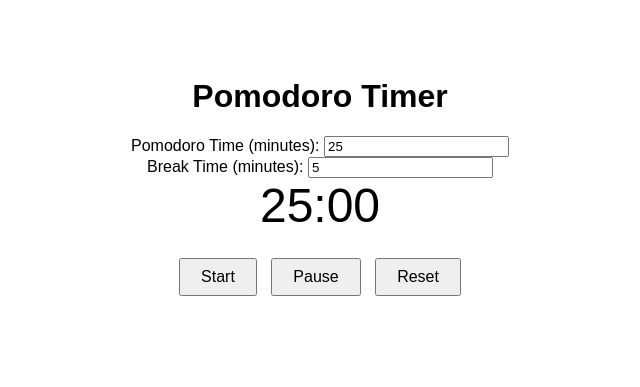
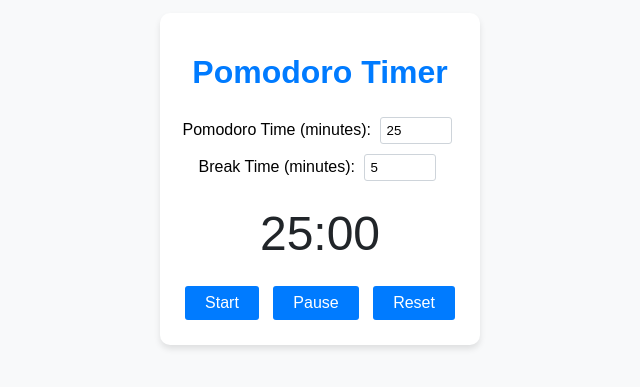
Before and after one commit to CarlosEuripedesSantosNeto/Projeto-Integrador, a plain HTML site: page Projeto integrador/login.html in a window 1280 px wide. Shown: the part 221-608 px from the top of the page, without its empty margins (320-960 px from the left). Drawn offline with Linux system fonts and the light colour scheme.

Commit message:
Update styles.css

```diff
--- a/Projeto integrador/styles.css
+++ b/Projeto integrador/styles.css
@@ -1,5 +1,6 @@
 body {
   font-family: Arial, sans-serif;
+  background-color: #f8f9fa;
   display: flex;
   justify-content: center;
   align-items: center;
@@ -9,15 +10,46 @@ body {
 
 .container {
   text-align: center;
+  background-color: #fff;
+  border-radius: 10px;
+  padding: 20px;
+  box-shadow: 0 4px 6px rgba(0, 0, 0, 0.1);
+}
+
+h1 {
+  color: #007bff;
+}
+
+input[type="number"] {
+  width: 60px;
+  padding: 5px;
+  margin: 5px;
+  border: 1px solid #ced4da;
+  border-radius: 3px;
 }
 
 #timer {
   font-size: 3rem;
-    margin-bottom: 20px;
+  margin: 20px 0;
+  color: #212529;
 }
 
 .controls button {
   font-size: 1rem;
   margin: 5px;
   padding: 8px 20px;
+  background-color: #007bff;
+  color: #fff;
+  border: none;
+  border-radius: 3px;
+  cursor: pointer;
 }
+
+.controls button:hover {
+  background-color: #0056b3;
+}
+
+.controls button:active {
+  background-color: #0056b3;
+  transform: translateY(1px);
+}
```
Lines whose indentation alone changed are shown as unchanged.
